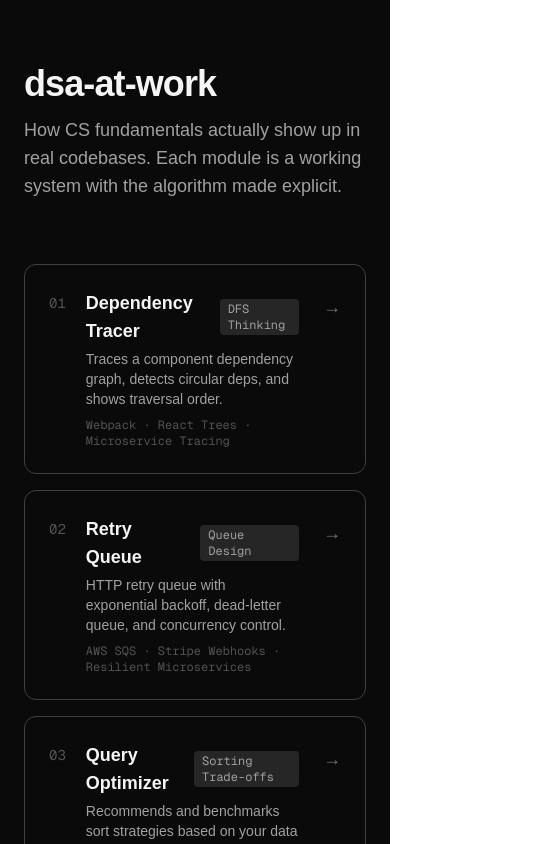
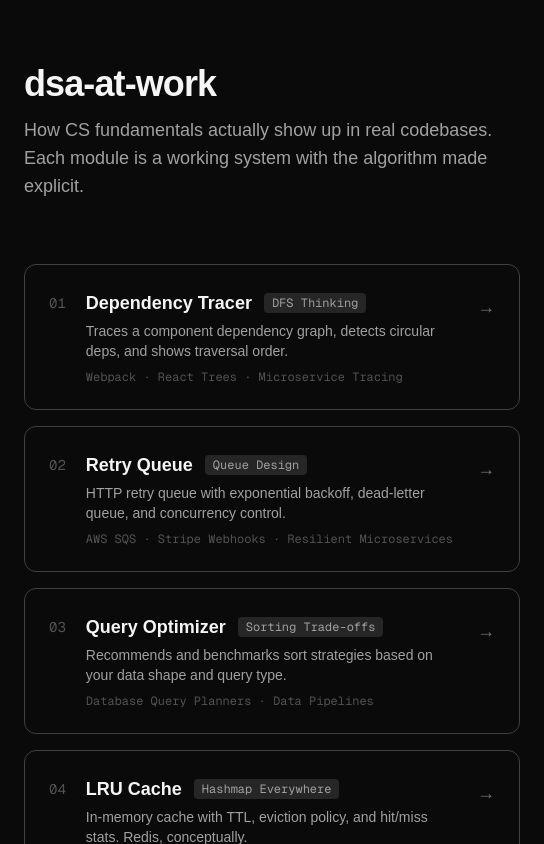
Before and after one commit to sarmadrkhan/dsa-at-work, a Next.js app: page / in a window 390 px wide. Shown: the top 844 px of the page, 544 px wide, since content can reach past the window. Built offline with nearby package versions, Linux system fonts and the light colour scheme.

Commit message:
minor fix

```diff
--- a/app/layout.tsx
+++ b/app/layout.tsx
@@ -13,8 +13,9 @@ const geistMono = Geist_Mono({
 });
 
 export const metadata: Metadata = {
-  title: "Create Next App",
-  description: "Generated by create next app",
+  title: "Sarmad R Khan - DSA at Work",
+  description:
+    "A collection of data structures and algorithms concepts, explained with real-world examples and code snippets.",
 };
 
 export default function RootLayout({
--- a/app/modules/layout.tsx
+++ b/app/modules/layout.tsx
@@ -15,7 +15,7 @@ export default function ModulesLayout({
           >
             ← dsa-at-work
           </Link>
-          <div className="flex items-center gap-6">
+          <div className="hidden md:flex items-center gap-6">
             {[
               { href: "/modules/01-dfs-thinking", label: "01 DFS" },
               { href: "/modules/02-retry-queue", label: "02 Queue" },
--- a/app/page.tsx
+++ b/app/page.tsx
@@ -116,7 +116,9 @@ function ModuleCard({ mod }: { mod: (typeof modules)[0] }) {
             )}
           </div>
           <p className="text-neutral-400 text-sm mb-2">{mod.description}</p>
-          <p className="text-neutral-600 text-xs font-mono">{mod.realWorld}</p>
+          <p className="text-neutral-600 text-xs font-mono truncate">
+            {mod.realWorld}
+          </p>
         </div>
       </div>
       {mod.status === "ready" && (
```
